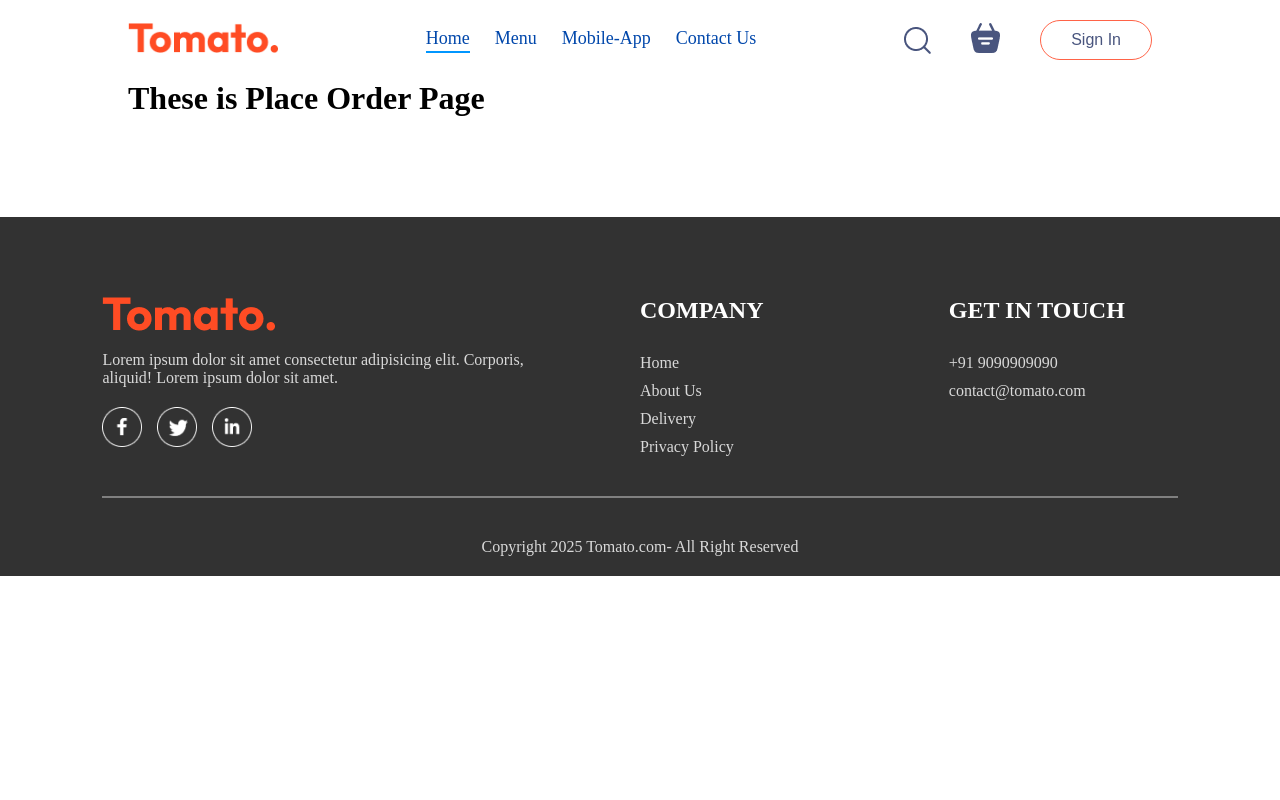
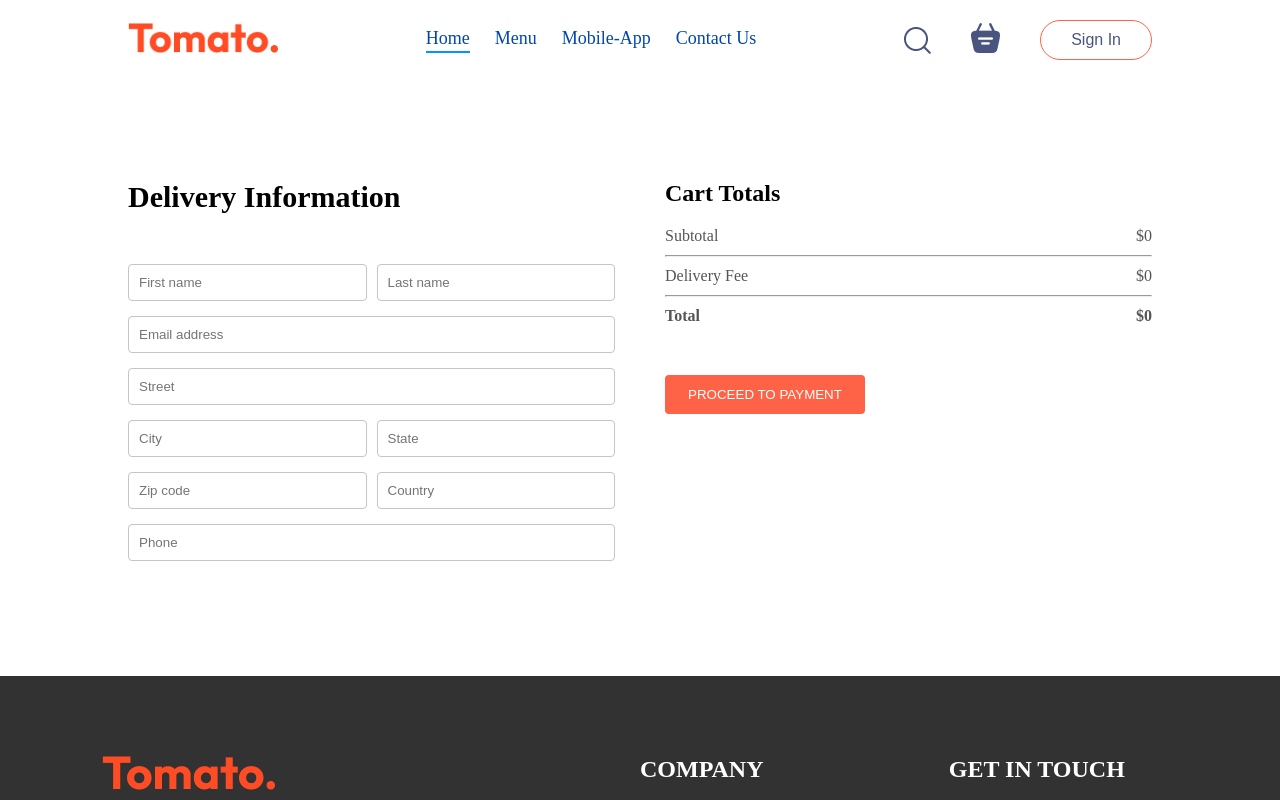
Before and after one commit to ajaymakireddy/food-delivery-app, a React (Vite) app: page /order in a window 1280 px wide. Shown: the top 800 px of the page. Built offline with nearby package versions, Linux system fonts and the light colour scheme.

Commit message:
Completed the Place Order Pages

```diff
--- a/src/pages/cart/Cart.jsx
+++ b/src/pages/cart/Cart.jsx
@@ -57,12 +57,14 @@
               <hr />
               <div className="cart-total-details">
                 <p>Delivery Fee</p>
-                <p>${2}</p>
+                <p>${getTotalCartAmount() === 0 ? 0 : 2}</p>
               </div>
               <hr />
               <div className="cart-total-details">
                 <b>Total</b>
-                <b>${getTotalCartAmount() + 2}</b>
+                <b>
+                  ${getTotalCartAmount() === 0 ? 0 : getTotalCartAmount() + 2}
+                </b>
               </div>
             </div>
             <button onClick={() => navigate("/order")}>
--- a/src/pages/placeOrder/PlaceOrder.css
+++ b/src/pages/placeOrder/PlaceOrder.css
@@ -0,0 +1,41 @@
+.place-order {
+  display: flex;
+  align-items: start;
+  justify-content: space-between;
+  gap: 50px;
+  margin-top: 100px;
+}
+
+.place-order-left {
+  width: 100%;
+  max-width: max(30%, 500px);
+}
+
+.place-order-left .title {
+  font-size: 30px;
+  font-weight: 600;
+  margin-bottom: 50px;
+}
+
+.place-order-left input {
+  margin-bottom: 15px;
+  width: 100%;
+  padding: 10px;
+  border: 1px solid #c5c5c5;
+  border-radius: 4px;
+  outline-color: tomato;
+}
+
+.place-order-left .multi-fields {
+  display: flex;
+  gap: 10px;
+}
+
+.place-order-right {
+  width: 100%;
+  max-width: max(40%, 500px);
+}
+
+.place-order .cart-total button {
+  margin-top: 30px;
+}
--- a/src/pages/placeOrder/PlaceOrder.jsx
+++ b/src/pages/placeOrder/PlaceOrder.jsx
@@ -1,9 +1,55 @@
+import { useContext } from "react";
 import "./PlaceOrder.css";
+import { StoreContext } from "../../context/StoreContext";
 
 const PlaceOrder = () => {
+  const { getTotalCartAmount } = useContext(StoreContext);
   return (
     <>
-      <h1>These is Place Order Page</h1>
+      <form action="" className="place-order">
+        <div className="place-order-left">
+          <p className="title">Delivery Information</p>
+          <div className="multi-fields">
+            <input type="text" placeholder="First name" />
+            <input type="text" placeholder="Last name" />
+          </div>
+          <input type="text" placeholder="Email address" />
+          <input type="text" placeholder="Street" />
+          <div className="multi-fields">
+            <input type="text" placeholder="City" />
+            <input type="text" placeholder="State" />
+          </div>
+          <div className="multi-fields">
+            <input type="text" placeholder="Zip code" />
+            <input type="text" placeholder="Country" />
+          </div>
+          <input type="text" placeholder="Phone" />
+        </div>
+        <div className="place-order-right">
+          <div className="cart-total">
+            <h2>Cart Totals</h2>
+            <div>
+              <div className="cart-total-details">
+                <p>Subtotal</p>
+                <p>${getTotalCartAmount()}</p>
+              </div>
+              <hr />
+              <div className="cart-total-details">
+                <p>Delivery Fee</p>
+                <p>${getTotalCartAmount() === 0 ? 0 : 2}</p>
+              </div>
+              <hr />
+              <div className="cart-total-details">
+                <b>Total</b>
+                <b>
+                  ${getTotalCartAmount() === 0 ? 0 : getTotalCartAmount() + 2}
+                </b>
+              </div>
+            </div>
+            <button>PROCEED TO PAYMENT</button>
+          </div>
+        </div>
+      </form>
     </>
   );
 };
```
